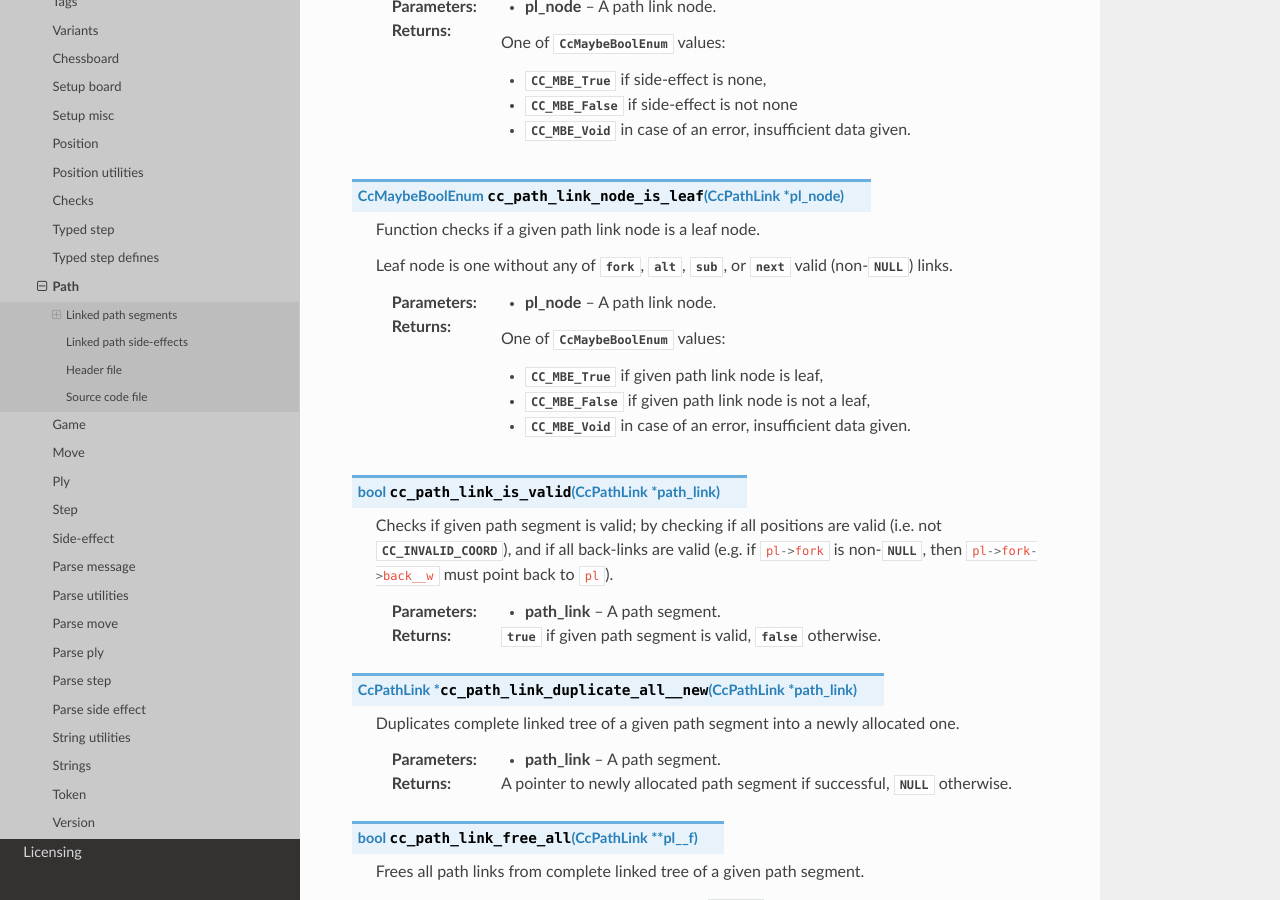
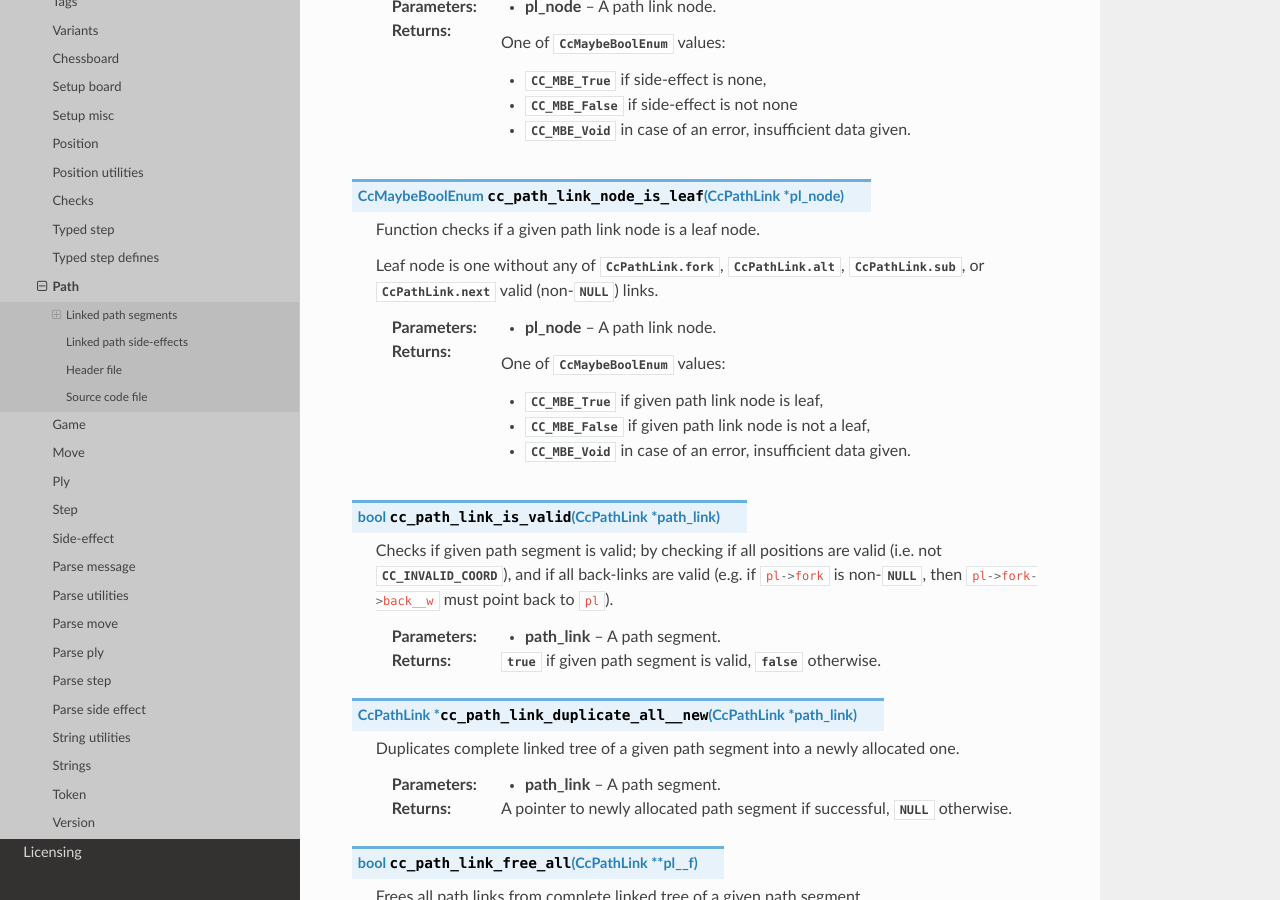
Before and after one commit to mmlacak/crochess, a Sphinx documentation site: the page built from docs/source/libcc/ccpath.rst, in a window 1280 px wide and 900 px high, scrolled down 5282 px. Built offline with Sphinx 7.4.7 and the Read the Docs theme 3.1.0, drawn with Linux system fonts in a browser that asks for light colours.

Commit message:
Tiny fix for path node links.

```diff
--- a/docs/source/libcc/ccpath.rst
+++ b/docs/source/libcc/ccpath.rst
@@ -291,8 +291,9 @@ Linked path segments
 
     Function checks if a given path link node is a leaf node.
 
-    Leaf node is one without any of :c:member:`fork`, :c:member:`alt`,
-    :c:member:`sub`, or :c:member:`next` valid (non-:c:data:`NULL`) links.
+    Leaf node is one without any of  :c:member:`CcPathLink.fork`,
+    :c:member:`CcPathLink.alt`, :c:member:`CcPathLink.sub`, or
+    :c:member:`CcPathLink.next` valid (non-:c:data:`NULL`) links.
 
     :param pl_node: A path link node.
     :returns: One of :c:enum:`CcMaybeBoolEnum` values:
```
